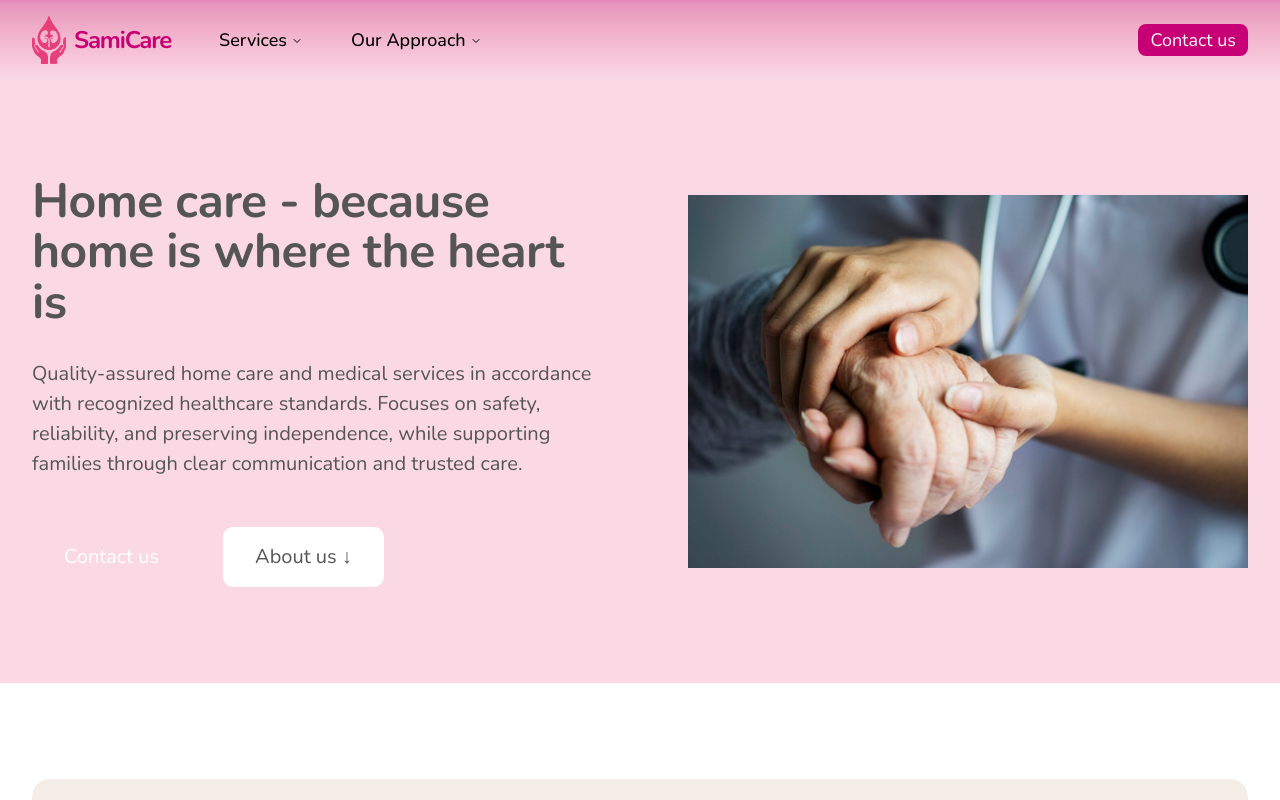
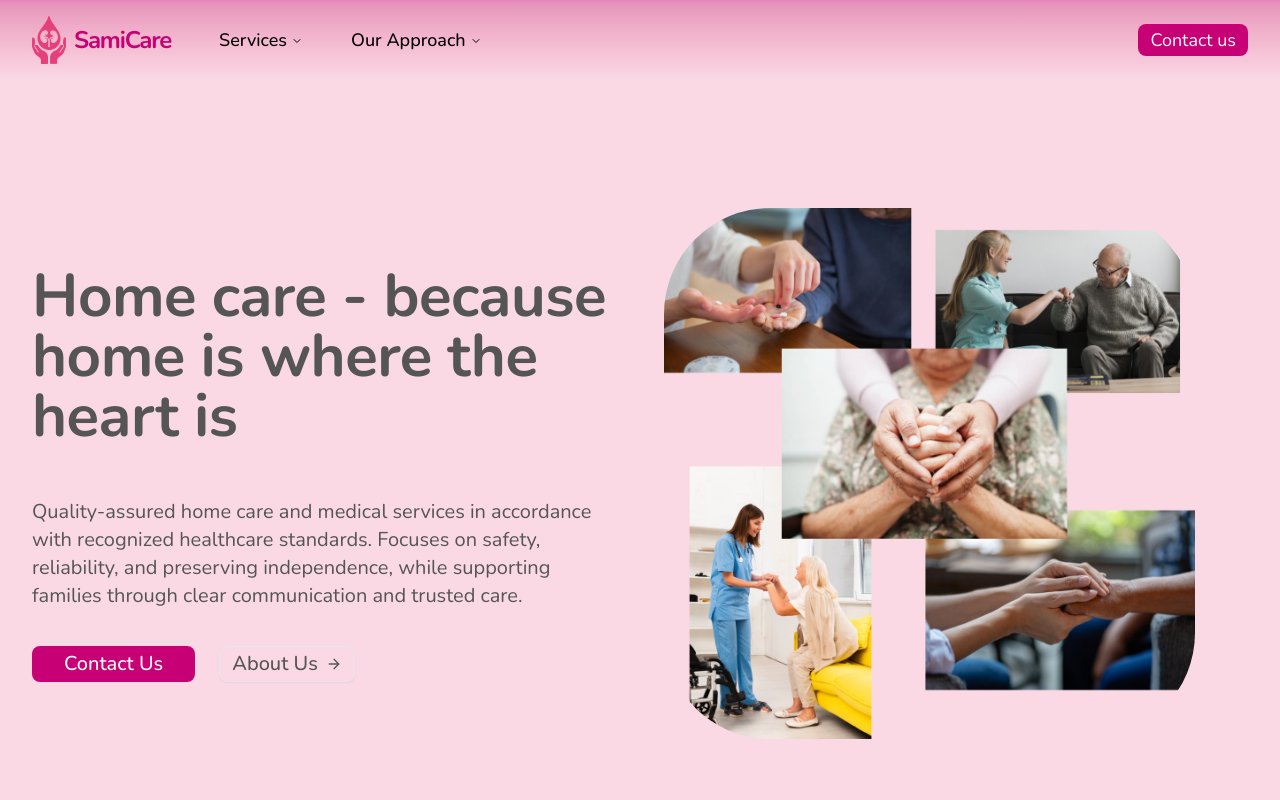
Before and after one commit to sinissto/semi-care-app, a React (Vite) app: page / in a window 1280 px wide. Shown: the top 800 px of the page. Built offline with nearby package versions, Linux system fonts and the light colour scheme.

Commit message:
Home - Hero section finished

```diff
--- a/src/components/home/Hero.jsx
+++ b/src/components/home/Hero.jsx
@@ -1,57 +1,88 @@
-import Section from "../../layout/Section";
-import heroImg from "../../assets/images/hero.jpg";
+import { ArrowRight } from "lucide-react";
 
-const Hero = () => {
+import { cn } from "@/lib/utils";
+import { Button } from "@/components/ui/button";
+import { Link } from "react-router";
+
+import heroImg from "@/assets/images/hero.png";
+
+const Hero = ({
+  // badge = "Your Website Builder",
+  heading = "Home care - because home is where the heart is",
+  description = "Quality-assured home care and medical services in accordance with\n" +
+    "            recognized healthcare standards. Focuses on safety, reliability, and\n" +
+    "            preserving independence, while supporting families through clear\n" +
+    "            communication and trusted care.",
+
+  buttons = {
+    primary: {
+      text: "Contact Us",
+      url: "/contact",
+    },
+    secondary: {
+      text: "About Us",
+      url: "/about",
+    },
+  },
+
+  image = {
+    src: "https://deifkwefumgah.cloudfront.net/shadcnblocks/block/placeholder-1.svg",
+    alt: "HeroOLD section demo image showing interface components",
+  },
+
+  className,
+}) => {
   return (
-    <Section>
-      <div className={"grid grid-cols-2 items-center gap-24"}>
-        {/* hero text box */}
-        <div className={""}>
-          {/* hero heading primary */}
-          <h1
+    <section
+      className={cn("bg-primary-tint px-8 py-32 mx-auto max-w-8xl", className)}
+    >
+      <div className="container mx-auto">
+        <div className="grid items-center gap-6 lg:grid-cols-2 lg:gap-12">
+          <div className="gap-5 flex flex-col items-center text-center lg:items-start lg:text-left order-2 lg:order-1">
+            <h1 className="text-5xl/[1.05] text-grey-primary font-primary font-bold -tracking-[0.5px] mb-8 lg:text-6xl">
+              {heading}
+            </h1>
+            <p className="max-w-xl text-xl/normal text-grey-primary mb-4 lg:text-xl ">
+              {description}
+            </p>
+            <div className="flex w-full flex-col justify-center gap-2 sm:flex-row lg:justify-start">
+              {buttons.primary && (
+                <Button asChild className="w-full sm:w-auto">
+                  <Link
+                    to={buttons.primary.url}
                     className={
-              "text-5xl/[1.05] text-grey-primary font-primary font-bold -tracking-[0.5px] mb-8"
+                      "text-xl bg-primary text-white inline-block py-4 px-8 rounded-lg mr-4 hover:bg-primary-shade active:scale-[0.98] transition-colors duration-300"
                     }
                   >
-            Home care - because home is where the heart is
-          </h1>
-          {/* hero description */}
-          <p className={"text-xl/normal text-grey-primary mb-12"}>
-            Quality-assured home care and medical services in accordance with
-            recognized healthcare standards. Focuses on safety, reliability, and
-            preserving independence, while supporting families through clear
-            communication and trusted care.
-          </p>
-
-          <a
-            href="#"
+                    {buttons.primary.text}
+                  </Link>
+                </Button>
+              )}
+              {buttons.secondary && (
+                <Button asChild variant="outline" className="w-full sm:w-auto ">
+                  <Link
+                    to={buttons.secondary.url}
                     className={
-              "text-xl bg-primary1 text-white inline-block py-4 px-8 rounded-lg mr-8 hover:bg-primary-shade active:scale-[0.98] transition-colors duration-300"
+                      "text-xl bg-primary-tint text-grey-primary inline-block py-4 px-8 rounded-lg hover:bg-primary-tint hover:inset-ring-3 hover:inset-ring-white active:scale-[0.98] transition-colors duration-300"
                     }
                   >
-            Contact us
-          </a>
-          <a
-            href="#"
-            className={
-              "text-xl bg-white text-grey-primary inline-block py-4 px-8 rounded-lg hover:bg-primary-tint hover:inset-ring-3 hover:inset-ring-white active:scale-[0.98] transition-colors duration-300"
-            }
-          >
-            About us &darr;
-          </a>
+                    {buttons.secondary.text}
+                    <ArrowRight className="size-4" />
+                  </Link>
+                </Button>
+              )}
+            </div>
           </div>
 
-        {/* hero img box */}
-        <div className={""}>
           <img
             src={heroImg}
-            className={"w-full"}
-            alt="Nurse is holding hand of old person"
+            alt={image.alt}
+            className="w-[91%] h-auto rounded-[20%] object-contain  order-1 lg:order-2"
           />
         </div>
       </div>
-    </Section>
+    </section>
   );
 };
 
-export default Hero;
+export { Hero };
--- /dev/null
+++ b/src/components/ui/badge.jsx
@@ -0,0 +1,48 @@
+import * as React from "react"
+import { Slot } from "@radix-ui/react-slot"
+import { cva } from "class-variance-authority";
+
+import { cn } from "@/lib/utils"
+
+const badgeVariants = cva(
+  "inline-flex items-center justify-center rounded-full border px-2 py-0.5 text-xs font-medium w-fit whitespace-nowrap shrink-0 [&>svg]:size-3 gap-1 [&>svg]:pointer-events-none focus-visible:border-ring focus-visible:ring-ring/50 focus-visible:ring-[3px] aria-invalid:ring-destructive/20 dark:aria-invalid:ring-destructive/40 aria-invalid:border-destructive transition-[color,box-shadow] overflow-hidden",
+  {
+    variants: {
+      variant: {
+        default:
+          "border-transparent bg-primary text-primary-foreground [a&]:hover:bg-primary/90",
+        secondary:
+          "border-transparent bg-secondary text-secondary-foreground [a&]:hover:bg-secondary/90",
+        destructive:
+          "border-transparent bg-destructive text-white [a&]:hover:bg-destructive/90 focus-visible:ring-destructive/20 dark:focus-visible:ring-destructive/40 dark:bg-destructive/60",
+        outline:
+          "text-foreground [a&]:hover:bg-accent [a&]:hover:text-accent-foreground",
+        "destructive-outline":
+          "border-destructive bg-destructive/10 text-destructive font-medium",
+        success:
+          "border-green-500 bg-green-200 text-green-700 font-medium"
+      },
+    },
+    defaultVariants: {
+      variant: "default",
+    },
+  }
+)
+
+function Badge({
+  className,
+  variant,
+  asChild = false,
+  ...props
+}) {
+  const Comp = asChild ? Slot : "span"
+
+  return (
+    <Comp
+      data-slot="badge"
+      className={cn(badgeVariants({ variant }), className)}
+      {...props} />
+  );
+}
+
+export { Badge, badgeVariants }
--- a/src/pages/HomePage.jsx
+++ b/src/pages/HomePage.jsx
@@ -1,4 +1,4 @@
-import Hero from "../components/home/Hero";
+import { Hero } from "@/components/home/Hero";
 import CareTypes from "../components/home/CareTypes";
 import SpecialUs from "@/components/home/SpecialUs";
 import Steps from "@/components/home/Steps";
```
Also changed, not shown: src/assets/images/hero.jpg (deleted), src/assets/images/hero.png (added). Lines whose indentation alone changed are shown as unchanged.
